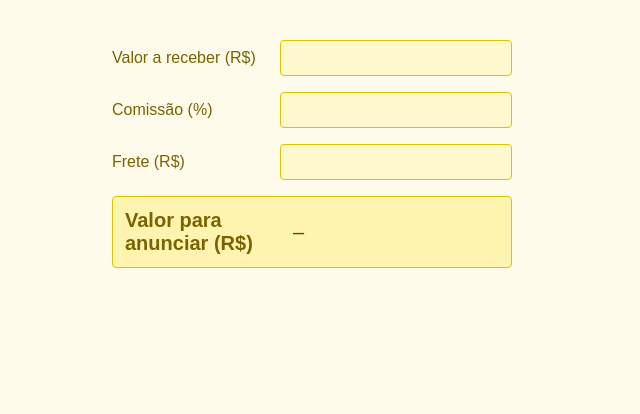
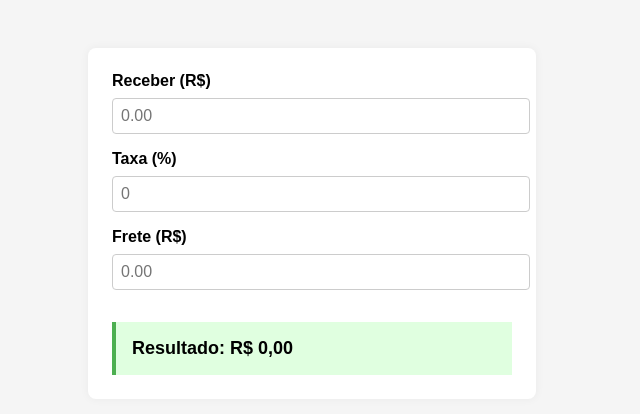
Before and after one commit to nicolasposfrio/calcml, a plain HTML site: page index.html in a window 1280 px wide. Shown: the whole page, without its empty margins (328-968 px from the left). Drawn offline with Linux system fonts and the light colour scheme.

Commit message:
Update index.html

```diff
--- a/index.html
+++ b/index.html
@@ -1,73 +1,85 @@
 <!DOCTYPE html>
 <html lang="pt-BR">
 <head>
-  <meta charset="UTF-8">
-  <title>Calculadora de Produto</title>
+  <meta charset="UTF-8" />
+  <meta name="viewport" content="width=device-width, initial-scale=1.0"/>
+  <title>Calculadora de Valor Final</title>
   <style>
-    body { font-family: sans-serif; padding: 2rem; background: #fffbea; color: #5a4a00; }
-    .calc { display: flex; flex-direction: column; gap: 1rem; max-width: 400px; margin: auto; }
-    .field { display: flex; align-items: center; gap: 0.5rem; }
-    label { width: 160px; color: #7a6300; }
-    input { flex: 1; padding: 0.5rem; font-size: 1rem; border: 1px solid #e0c200; border-radius: 4px; background-color: #fff8cc; color: #5a4a00; }
-    .result { display: flex; align-items: center; gap: 0.5rem; font-size: 1.25rem; background: #fff3b0; padding: 0.75rem; border-radius: 4px; border: 1px solid #e0c200; }
-    .result label { font-weight: bold; color: #7a6300; }
+    body {
+      font-family: Arial, sans-serif;
+      background-color: #f5f5f5;
+      padding: 40px;
+      display: flex;
+      flex-direction: column;
+      align-items: center;
+    }
+
+    .container {
+      background: #fff;
+      padding: 24px;
+      border-radius: 8px;
+      box-shadow: 0 0 10px rgba(0,0,0,0.05);
+      width: 100%;
+      max-width: 400px;
+    }
+
+    label {
+      display: block;
+      margin-bottom: 8px;
+      font-weight: bold;
+    }
+
+    input {
+      width: 100%;
+      padding: 8px;
+      margin-bottom: 16px;
+      border: 1px solid #ccc;
+      border-radius: 4px;
+      font-size: 16px;
+    }
+
+    .resultado {
+      margin-top: 16px;
+      padding: 16px;
+      background-color: #e0ffe0;
+      border-left: 4px solid #4caf50;
+      font-size: 18px;
+      font-weight: bold;
+    }
   </style>
 </head>
 <body>
-  <div class="calc">
-    <div class="field">
-      <label for="inpE2">Valor a receber (R$)</label>
-      <input id="inpE2" type="number" step="0.01" />
-    </div>
-    <div class="field">
-      <label for="inpE3">Comissão (%)</label>
-      <input id="inpE3" type="number" step="0.01" />
-    </div>
-    <div class="field">
-      <label for="inpE4">Frete (R$)</label>
-      <input id="inpE4" type="number" step="0.01" />
-    </div>
-    <div class="result">
-      <label>Valor para anunciar (R$)</label>
-      <span id="resultado">–</span>
-    </div>
+  <div class="container">
+    <label for="receber">Receber (R$)</label>
+    <input type="number" id="receber" placeholder="0.00" />
+
+    <label for="taxa">Taxa (%)</label>
+    <input type="number" id="taxa" placeholder="0" />
+
+    <label for="frete">Frete (R$)</label>
+    <input type="number" id="frete" placeholder="0.00" />
+
+    <div class="resultado" id="resultado">Resultado: R$ 0,00</div>
   </div>
 
   <script>
-    function calcularValorParaAnunciar(E2_raw, E3_raw, E4) {
-      E2_raw = parseFloat(E2_raw) || 0;
-      E3_raw = parseFloat(E3_raw) || 0;
-      E4 = parseFloat(E4) || 0;
+    const receberInput = document.getElementById('receber');
+    const taxaInput = document.getElementById('taxa');
+    const freteInput = document.getElementById('frete');
+    const resultadoDiv = document.getElementById('resultado');
 
-      const comm = E3_raw > 1 ? E3_raw / 100 : E3_raw;
-      const divisor = 1 - comm;
-      if (divisor <= 0) {
-        return 'Erro';
-      }
+    function calcular() {
+      const receber = parseFloat(receberInput.value) || 0;
+      const taxa = parseFloat(taxaInput.value) || 0;
+      const frete = parseFloat(freteInput.value) || 0;
 
-      const opc1 = (E2_raw + 6) / divisor;
-      const opc2 = (E2_raw + E4) / divisor;
-
-      if (opc1 >= 79 && E4 === 0) {
-        return 'FRETE';
-      } else if (opc2 <= 79) {
-        return opc1.toFixed(2);
-      } else {
-        return opc2.toFixed(2);
-      }
+      const resultado = (receber + frete) / ((100 - taxa) / 100);
+      resultadoDiv.textContent = 'Resultado: R$ ' + resultado.toFixed(2);
     }
 
-    function calcular() {
-      const E2 = document.getElementById('inpE2').value;
-      const E3 = document.getElementById('inpE3').value;
-      const E4 = document.getElementById('inpE4').value;
-      const resultado = calcularValorParaAnunciar(E2, E3, E4);
-      document.getElementById('resultado').textContent = resultado;
-    }
-
-    document.getElementById('inpE2').addEventListener('input', calcular);
-    document.getElementById('inpE3').addEventListener('input', calcular);
-    document.getElementById('inpE4').addEventListener('input', calcular);
+    receberInput.addEventListener('input', calcular);
+    taxaInput.addEventListener('input', calcular);
+    freteInput.addEventListener('input', calcular);
   </script>
 </body>
 </html>
```
